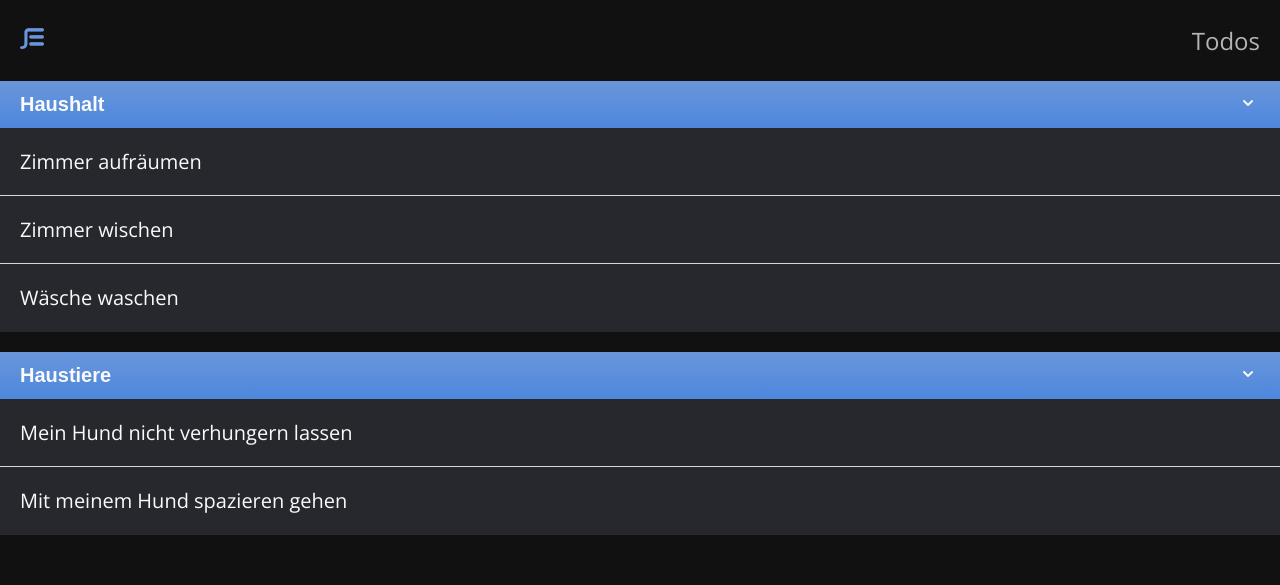
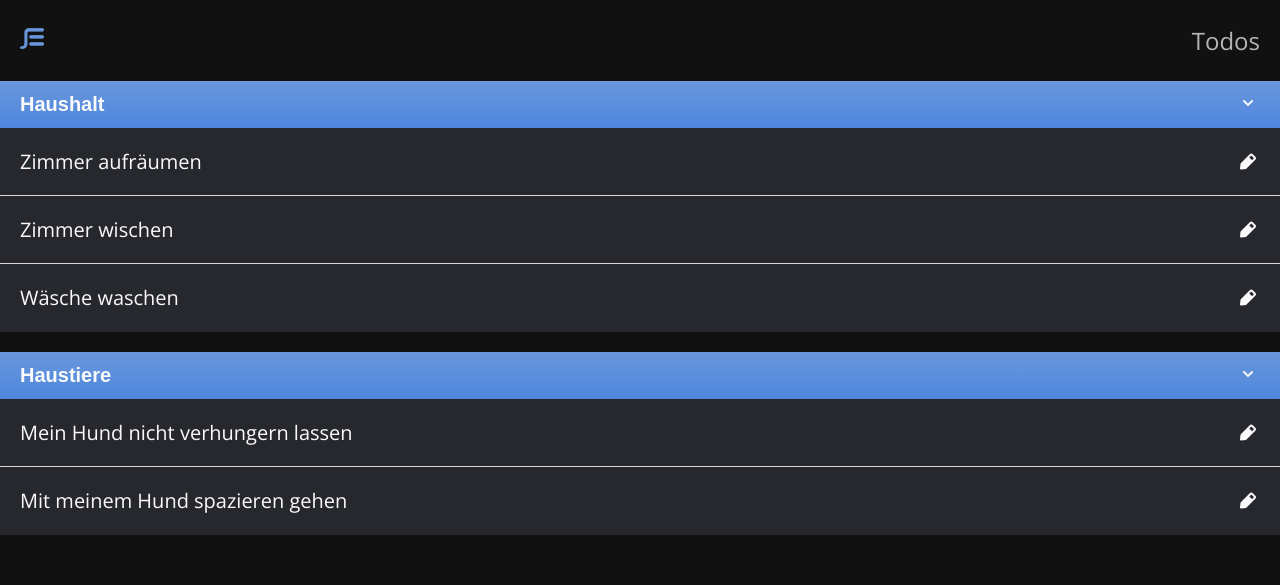
Before and after one commit to philmetscher/capstone-project, a Next.js app: page / in a window 1280 px wide. Shown: the top 585 px of the page. Built offline with nearby package versions, Linux system fonts and the light colour scheme.

Commit message:
added an edit button for each listItem with dynamic route

```diff
--- a/components/category/Category.js
+++ b/components/category/Category.js
@@ -22,7 +22,7 @@ export default function Category({ category }) {
         <CategoryList>
           {listItems.map((listItem) =>
             listItem.categoryId === category.id ? (
-              <CategoryListItem key={listItem.id}>
+              <CategoryListItem key={listItem.id} id={listItem.id}>
                 {listItem.name}
               </CategoryListItem>
             ) : (
--- a/components/category/CategoryListItem.js
+++ b/components/category/CategoryListItem.js
@@ -1,16 +1,23 @@
 import styled from "styled-components";
+
+//Components
+import { IconEdit } from "../Icons";
 import { PTag } from "./../HtmlComponents";
 
-export default function CategoryListItem(props) {
+export default function CategoryListItem({ children, id }) {
   return (
     <CategoryListItemWrapper>
-      <PTag>{props.children}</PTag>
+      <PTag>{children}</PTag>
+      <EditButton href={"/edit-entry/" + id}>
+        <IconEdit />
+      </EditButton>
     </CategoryListItemWrapper>
   );
 }
 
 const CategoryListItemWrapper = styled.li`
   display: flex;
+  justify-content: space-between;
   align-items: center;
   padding: 20px;
   gap: 10px;
@@ -20,3 +27,15 @@ const CategoryListItemWrapper = styled.li`
     border-bottom: 1px solid var(--card-bg);
   }
 `;
+
+const EditButton = styled.a`
+  width: 24px;
+  height: 24px;
+
+  [class*="icon"] {
+    &:before {
+      position: relative;
+      top: 1px;
+    }
+  }
+`;
```
